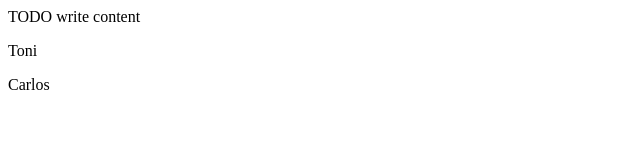
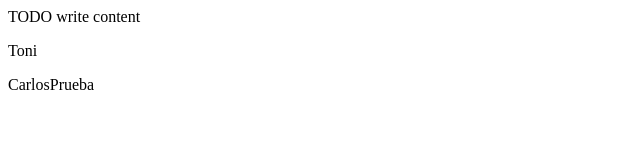
Before and after one commit to DRHAKUL/starWars, a plain HTML site: page public_html/index.html in a window 1280 px wide. Shown: the full height of the page, 0-640 px from the left. Drawn offline with Linux system fonts and the light colour scheme.

Commit message:
prueba 2

```diff
--- a/public_html/index.html
+++ b/public_html/index.html
@@ -13,6 +13,6 @@
     <body>
         <div>TODO write content</div>
         <p>Toni</p>
-        <p>Carlos</p>
+        <p>CarlosPrueba</p>
     </body>
 </html>
```
